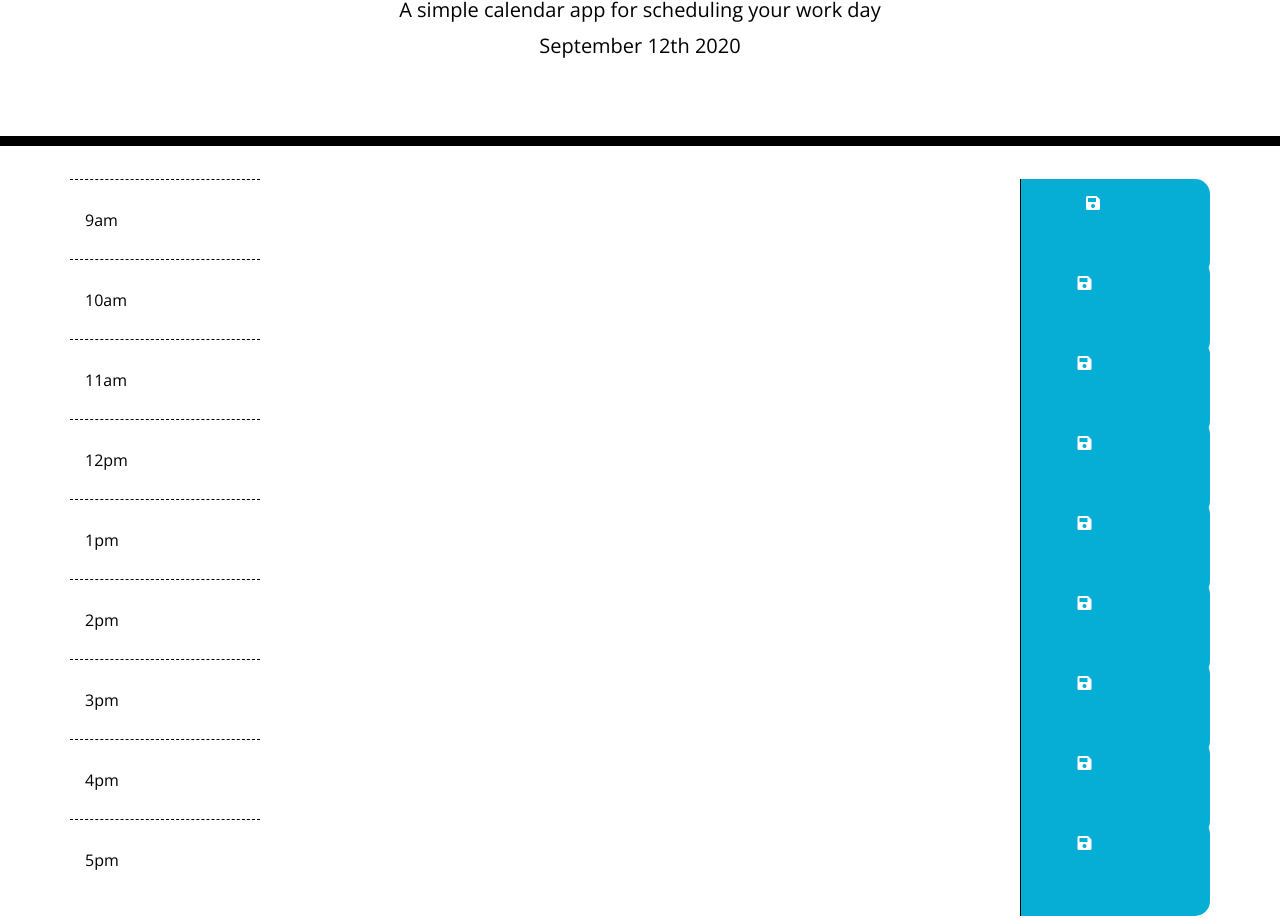
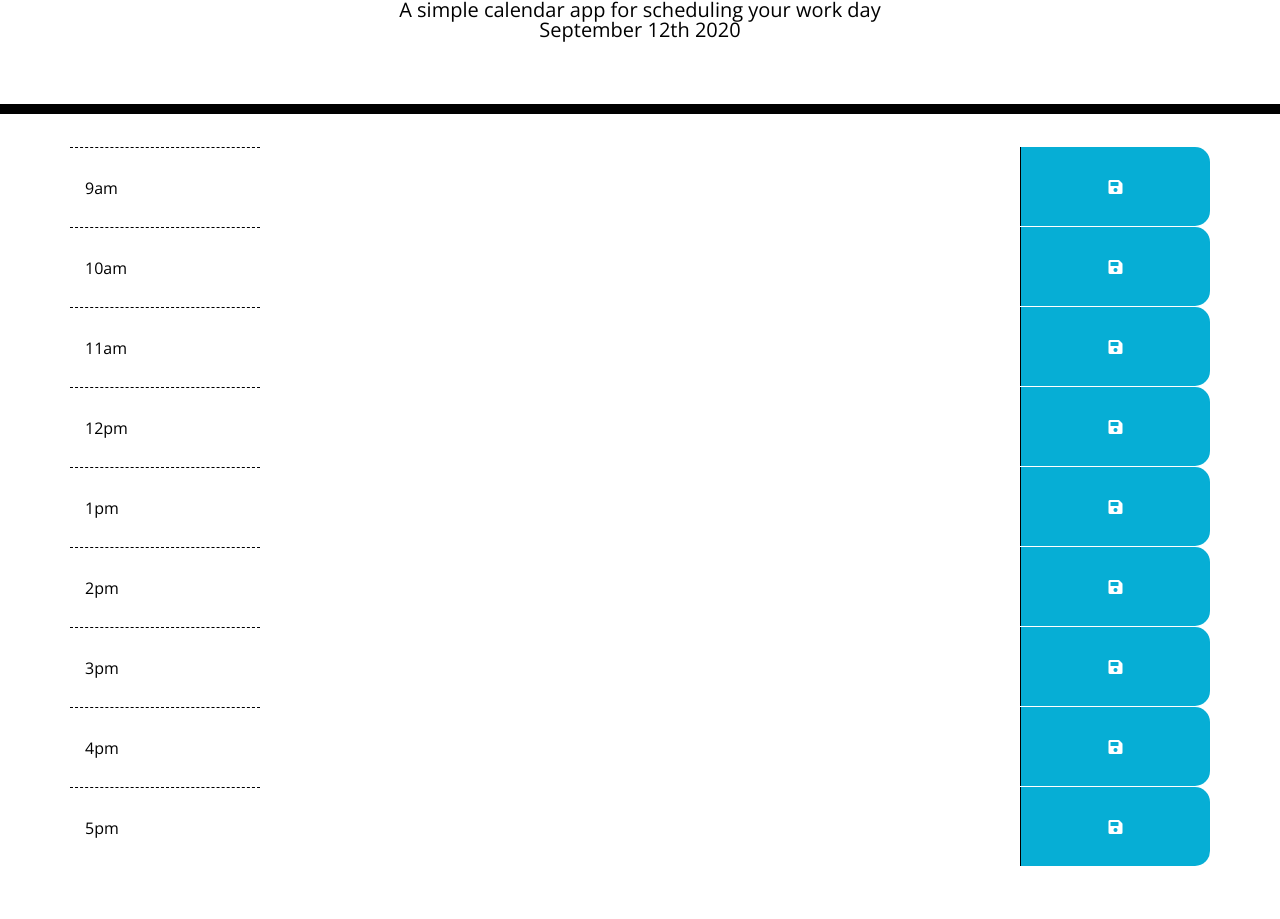
Before and after one commit to noriyuki-ishii-820/dayPlanner, a plain HTML site: page index.html in a window 1280 px wide. Shown: the part 158-1077 px from the top of the page. After the commit the page ends 1029 px from the top, so only its background shows below. Drawn offline with nearby package versions, Linux system fonts and the light colour scheme.

Commit message:
SaveButton done

```diff
--- a/index.html
+++ b/index.html
@@ -36,12 +36,11 @@
 
           <div class="col-8 textarea"> <!-- text area -->
 
-
           </div>
 
 
           <div class="col-2 saveBtn"> <!-- save button -->
-            <i class="fas fa-save"></i>
+
           </div>
       </div>
 
@@ -58,7 +57,7 @@
 
 
         <div class="col-2 saveBtn"> <!-- save button -->
-          <i class="fas fa-save"></i>
+
 
         </div>
       </div>
@@ -76,7 +75,7 @@
 
 
         <div class="col-2 saveBtn"> <!-- save button -->
-          <i class="fas fa-save"></i>
+
 
         </div>
       </div>
@@ -94,7 +93,7 @@
 
 
         <div class="col-2  saveBtn"> <!-- save button -->
-          <i class="fas fa-save"></i>
+
 
         </div>
       </div>
@@ -112,7 +111,7 @@
 
 
         <div class="col-2  saveBtn"> <!-- save button -->
-          <i class="fas fa-save"></i>
+
 
         </div>
       </div>
@@ -129,7 +128,7 @@
 
 
         <div class="col-2  saveBtn"> <!-- save button -->
-          <i class="fas fa-save"></i>
+
 
         </div>
       </div>
@@ -147,7 +146,7 @@
 
 
         <div class="col-2  saveBtn"> <!-- save button -->
-          <i class="fas fa-save"></i>
+
 
         </div>
       </div>
@@ -165,7 +164,7 @@
 
 
         <div class="col-2  saveBtn"> <!-- save button -->
-          <i class="fas fa-save"></i>
+
 
         </div>
       </div>
@@ -183,7 +182,7 @@
 
 
         <div class="col-2  saveBtn"> <!-- save button -->
-          <i class="fas fa-save"></i>
+
 
         </div>
       </div>
--- a/script.js
+++ b/script.js
@@ -3,3 +3,7 @@
 var currentTimeText = document.getElementById("currentDay");
 var currentTime = moment().format('MMMM Do YYYY');
 currentTimeText.textContent = currentTime;
+
+// show the Save Icon
+
+$('.saveBtn').html('<i class="fas fa-save fa-vc"></i>');
--- a/style.css
+++ b/style.css
@@ -2,6 +2,10 @@ body {
   font-family: 'Open Sans', sans-serif;
   font-size: 16px;
   line-height: 1;
+}
+
+p {
+  margin:0;
 }
 
 textarea{
@@ -10,7 +14,7 @@ textarea{
   resize: none;
   color: #000000;
   border-left: 1px solid black;
-  padding: 10px;
+  padding: 0px;
 }
 
 .jumbotron {
@@ -63,10 +67,14 @@ textarea{
   border-bottom-right-radius: 15px;
   background-color: #06AED5;
   color: white;
+  height:100%;
+  display: flex;
+  align-items: center;
+  justify-content: center;
 
 }
 
 .saveBtn i:hover {
-  font-size: 20px;
+  font-size: 50px;
   transition: all .3s ease-in-out;
 }
```
